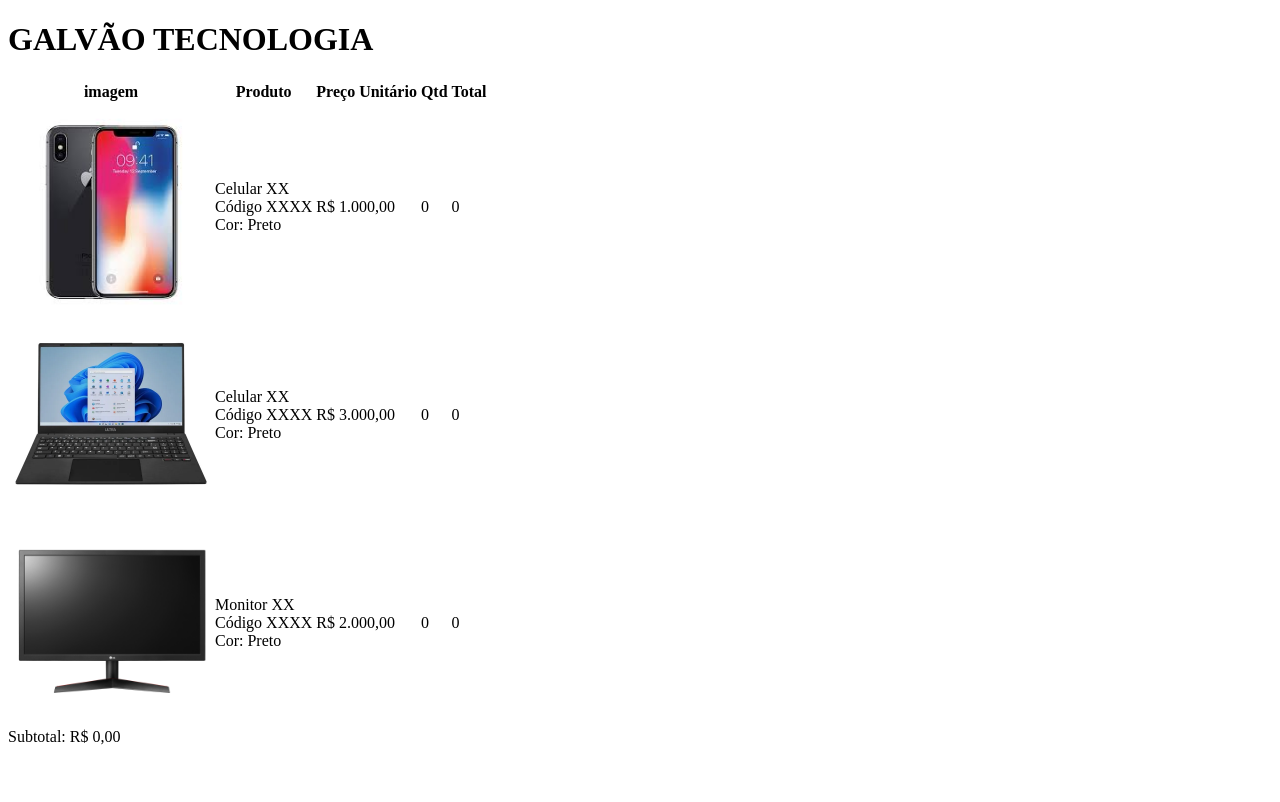
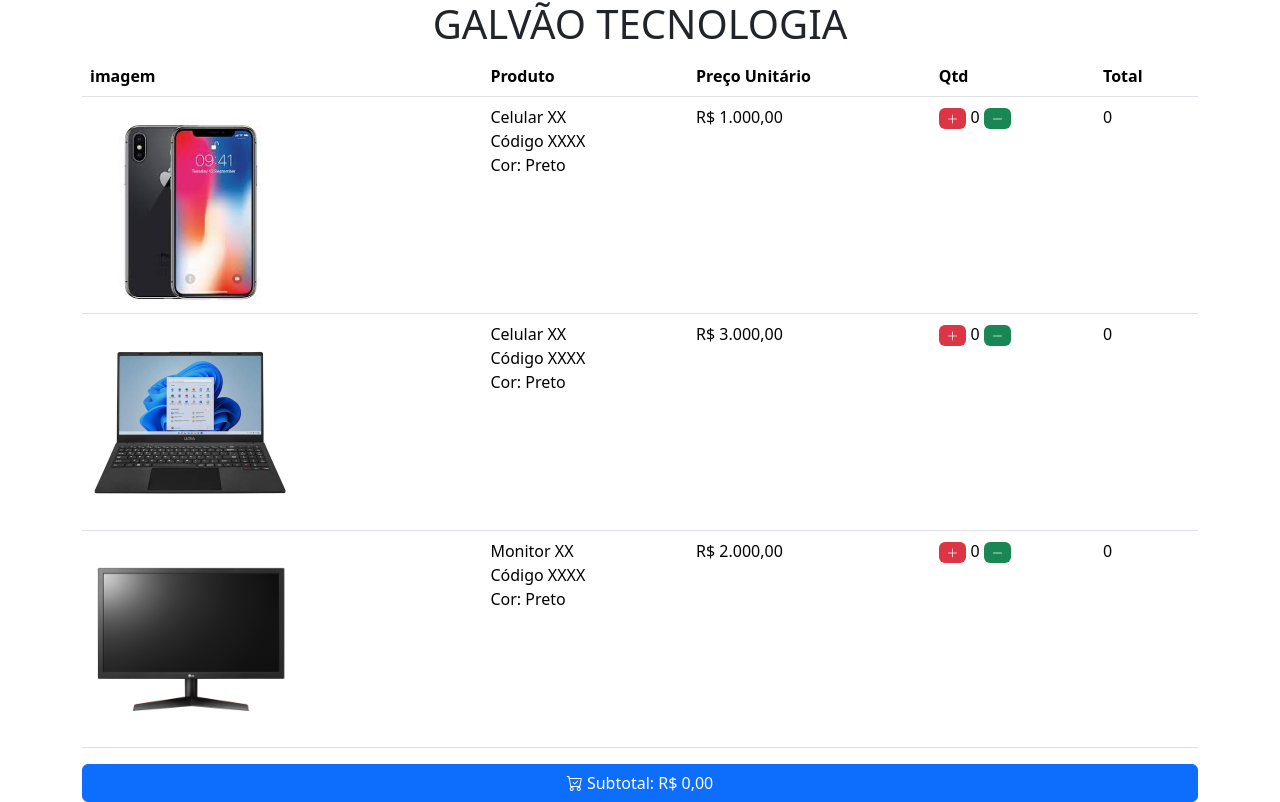
Before and after one commit to wrgalvao0/CarrinhoCompras, a plain HTML site: page index.html in a window 1280 px wide. Drawn offline with nearby package versions, Linux system fonts and the light colour scheme.

Commit message:
Adição da pagina com bootstrap

```diff
--- a/index.html
+++ b/index.html
@@ -4,10 +4,14 @@
     <meta charset="UTF-8">
     <meta name="viewport" content="width=device-width, initial-scale=1.0">
     <title>Carrinho</title>
+    <link href="https://cdn.jsdelivr.net/npm/bootstrap@5.3.3/dist/css/bootstrap.min.css" rel="stylesheet" integrity="sha384-QWTKZyjpPEjISv5WaRU9OFeRpok6YctnYmDr5pNlyT2bRjXh0JMhjY6hW+ALEwIH" crossorigin="anonymous">
+    <script src="https://cdn.jsdelivr.net/npm/bootstrap@5.3.3/dist/js/bootstrap.bundle.min.js" integrity="sha384-YvpcrYf0tY3lHB60NNkmXc5s9fDVZLESaAA55NDzOxhy9GkcIdslK1eN7N6jIeHz" crossorigin="anonymous"></script>
+    <link rel="stylesheet" href="https://cdn.jsdelivr.net/npm/bootstrap-icons@1.11.3/font/bootstrap-icons.min.css">
 </head>
 <body>
-    <h1>GALVÃO TECNOLOGIA</h1>
-    <table>
+    <div class="container">
+        <h1 class="text-center">GALVÃO TECNOLOGIA</h1>
+        <table class="table table-hover">
             <thead>
                 <tr>
                     <th>imagem</th>
@@ -26,7 +30,7 @@
                         <div>Cor: Preto</div>
                     </td>
                     <td>R$ 1.000,00</td>
-                <td>0</td>
+                    <td><span class="badge text-bg-danger"> <i class="bi bi-plus-lg"></i> </span> 0 <span class="badge text-bg-success"> <i class="bi bi-dash-lg"></i> </span></td>
                     <td>0</td>
                 </tr>
                 <tr>
@@ -37,7 +41,7 @@
                         <div>Cor: Preto</div>
                     </td>
                     <td>R$ 3.000,00</td>
-                <td>0</td>
+                    <td> <span class="badge text-bg-danger"> <i class="bi bi-plus-lg"></i> </span> 0 <span class="badge text-bg-success"> <i class="bi bi-dash-lg"></i> </span></td>
                     <td>0</td>
                 </tr>
                 <tr>
@@ -48,13 +52,14 @@
                         <div>Cor: Preto</div>
                     </td>
                     <td>R$ 2.000,00</td>
-                <td>0</td>
+                    <td> <span class="badge text-bg-danger"> <i class="bi bi-plus-lg"></i> </span> 0 <span class="badge text-bg-success"> <i class="bi bi-dash-lg"></i> </span></td>
                     <td>0</td>
                 </tr>
             </tbody>
         </table>
-    <footer>
-        <span>Subtotal: R$ 0,00</span>
+        <footer class="text-center">
+            <button class="btn btn-primary col-12"><i class="bi bi-cart-check"></i><span> Subtotal: R$ 0,00</span></button>
         </footer>
+    </div>
 </body>
 </html>
```
Also changed, not shown: css/home.css (added). Lines whose indentation alone changed are shown as unchanged.
